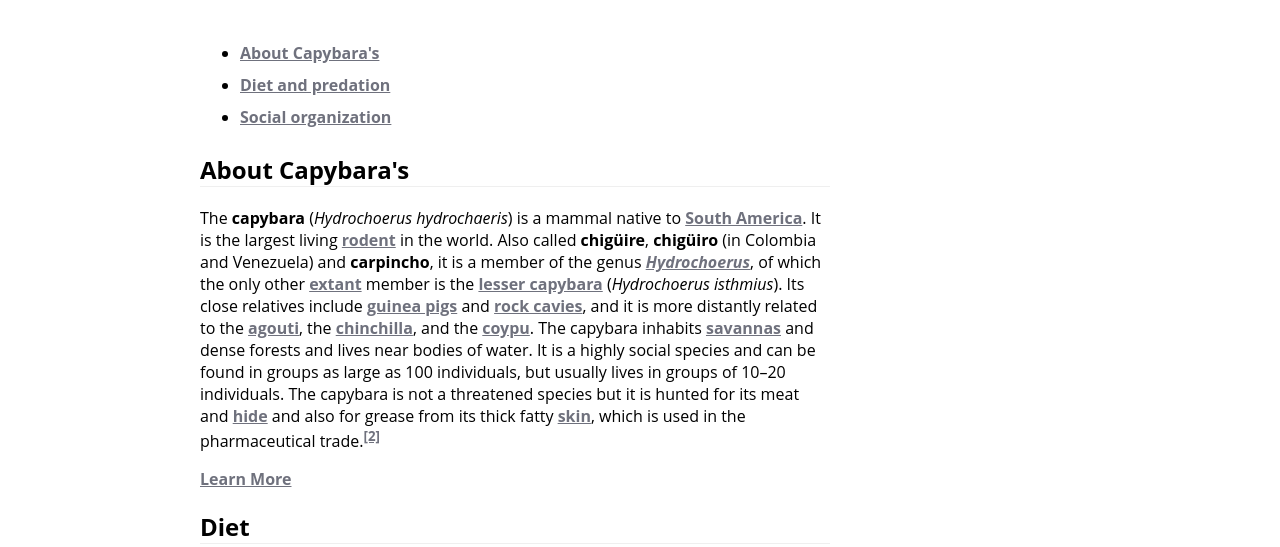
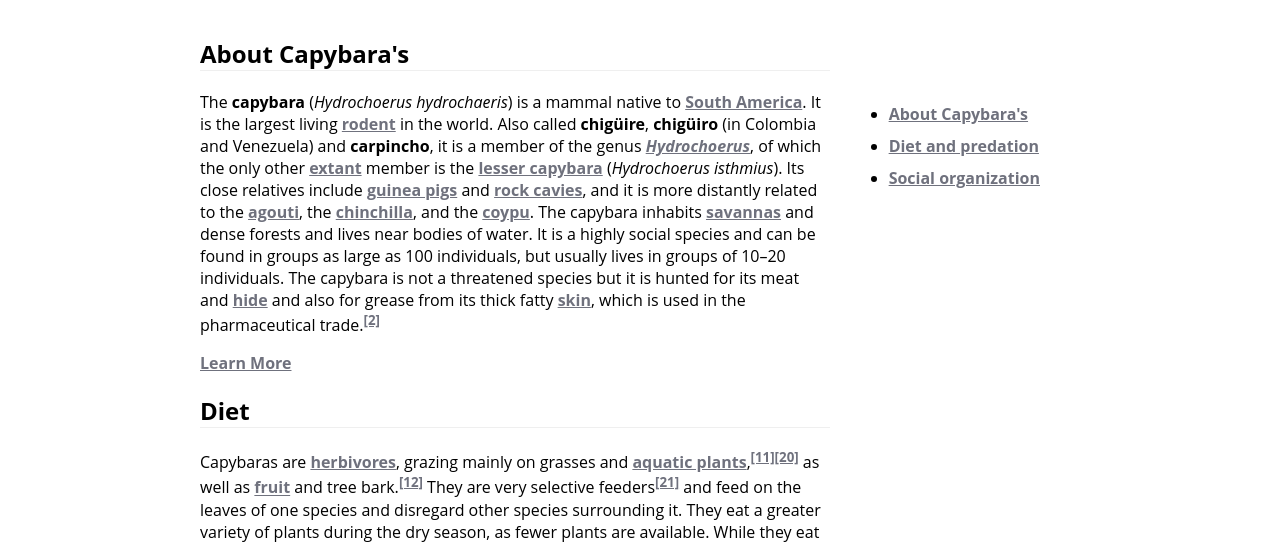
Before and after one commit to Ate01/Opdracht-repareer-website, a plain HTML site: page index.html in a window 1280 px wide. Shown: the part 216-763 px from the top of the page. Drawn offline with Linux system fonts and the light colour scheme.

Commit message:
.page-nav

```diff
--- a/index.css
+++ b/index.css
@@ -74,7 +74,9 @@ img{
 }
 
 .page-nav {
-
+float: right;
+  margin-top: 45px;
+  margin-right: -210px;
 }
 
      .page-nav ul li {
```
